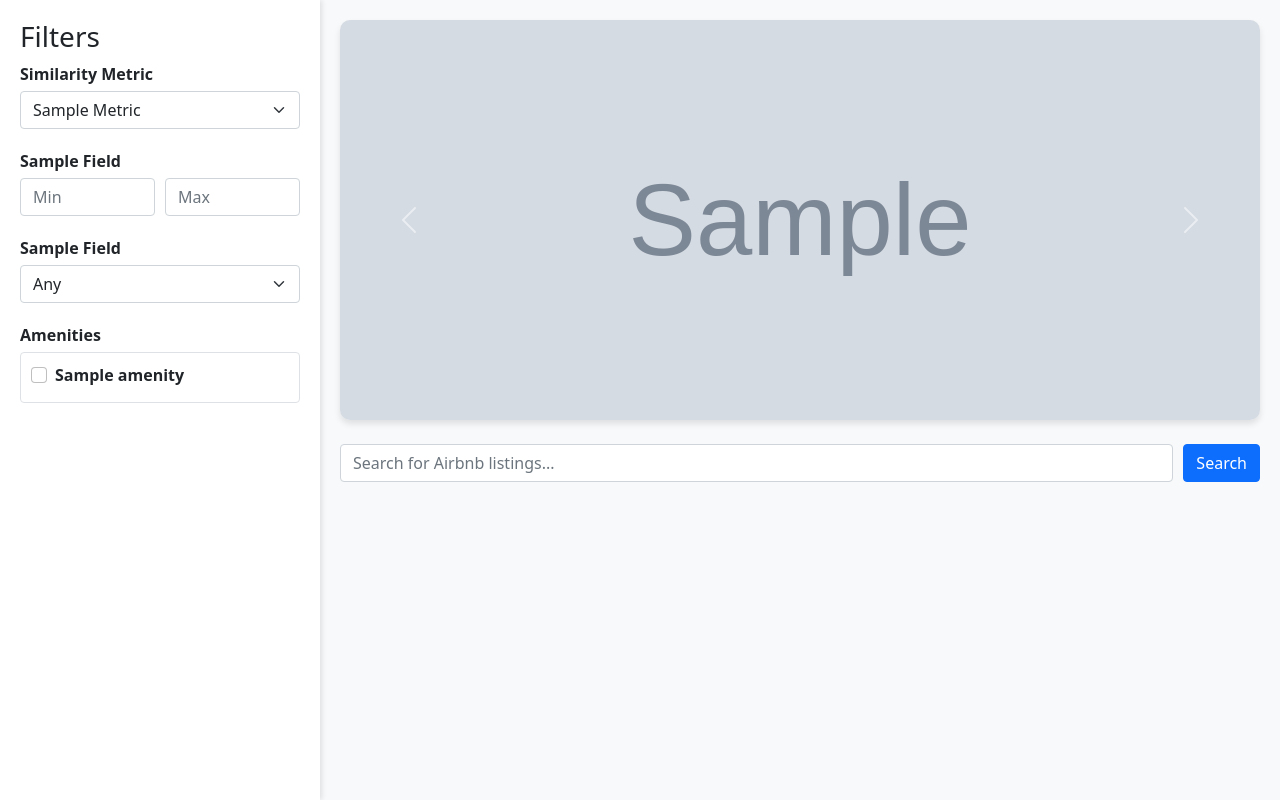
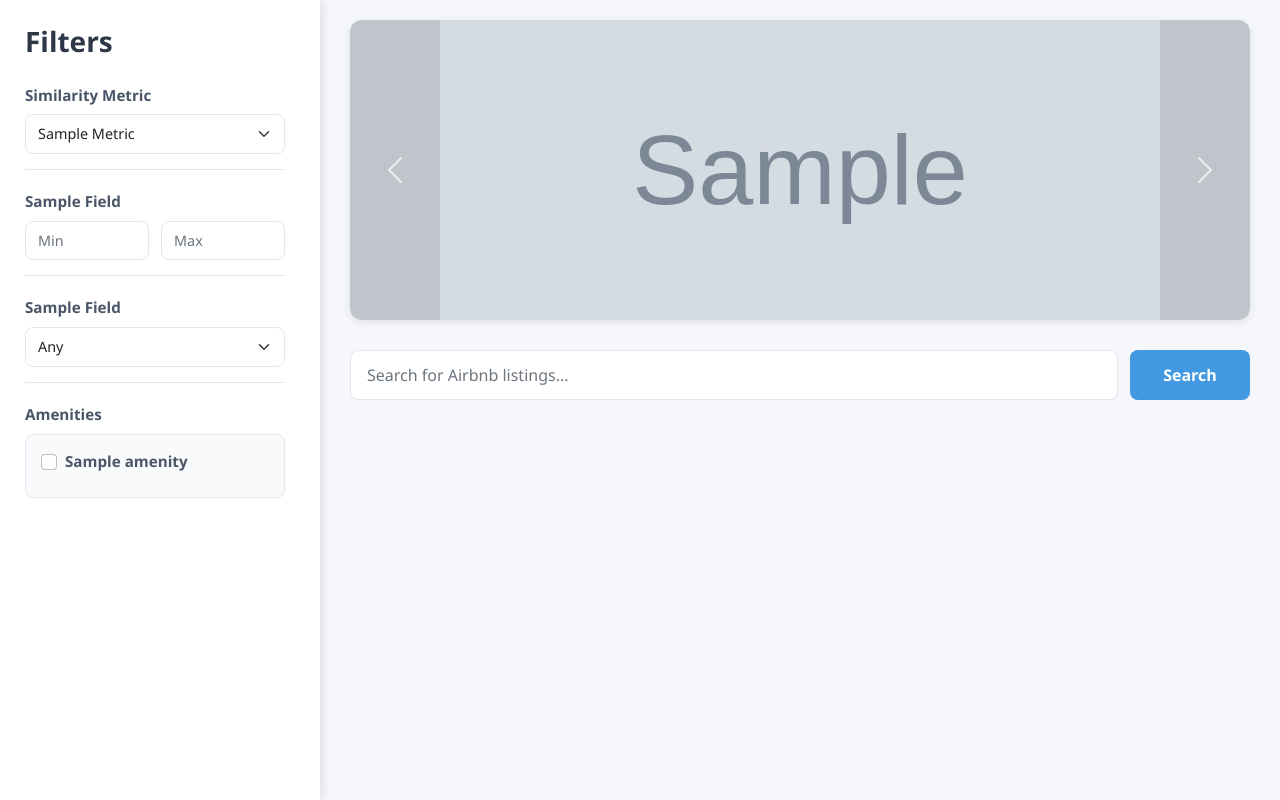
Before and after one commit to KamilaKras/Sicily_AirBNB_RecommendationSystem, a Flask app: template templates/index.html in a window 1280 px wide. Run offline with Flask 2, Linux system fonts and the light colour scheme; the template is opened without the code that fills it: most values are stand-ins (such as "Sample title", 1, 10 or a date in 2020); grey boxes marked "Sample" are stand-in pictures; parts of the project's set-up code (start-up, migrations or seed data) failed here and were passed over.

Commit message:
Enhanced visual experience

```diff
--- a/static/css/style.css
+++ b/static/css/style.css
@@ -1,123 +1,297 @@
 body {
-    background-color: #f8f9fa;
+    background-color: #f5f7fa;
+    font-family: 'Segoe UI', system-ui, -apple-system, sans-serif;
+    color: #2d3748;
+    min-height: 100vh;
+}
+
+.container-fluid {
+    padding: 0;
+}
+
+.row {
+    margin: 0;
 }
 
 .sidebar {
     background-color: white;
-    padding: 20px;
+    padding: 25px;
     height: 100vh;
     overflow-y: auto;
-    box-shadow: 2px 0 5px rgba(0,0,0,0.1);
+    position: fixed;
+    left: 0;
+    top: 0;
+    width: 25%;
+    box-shadow: 2px 0 10px rgba(0, 0, 0, 0.1);
+}
+
+.sidebar h3 {
+    color: #2d3748;
+    margin-bottom: 25px;
+    font-weight: 600;
+}
+
+.filters-container {
+    height: calc(100vh - 100px);
+    overflow-y: auto;
+    padding-right: 10px;
 }
 
 .main-content {
-    padding: 20px;
+    margin-left: 25%;
+    padding: 20px 30px;
+    width: 75%;
 }
 
 .filter-section {
     margin-bottom: 20px;
+    padding-bottom: 15px;
+    border-bottom: 1px solid #e2e8f0;
+}
+
+.filter-section:last-child {
+    border-bottom: none;
 }
 
 .filter-section label {
     display: block;
-    margin-bottom: 5px;
-    font-weight: bold;
+    margin-bottom: 8px;
+    font-weight: 600;
+    color: #4a5568;
+    font-size: 0.95rem;
+}
+
+.form-select,
+.form-control {
+    width: 100%;
+    padding: 8px 12px;
+    border: 1px solid #e2e8f0;
+    border-radius: 8px;
+    background-color: #fff;
+    transition: all 0.2s;
+    font-size: 0.9rem;
+}
+
+.form-select:focus,
+.form-control:focus {
+    outline: none;
+    border-color: #4299e1;
+    box-shadow: 0 0 0 3px rgba(66, 153, 225, 0.2);
 }
 
 .range-inputs {
     display: flex;
-    gap: 10px;
+    gap: 12px;
+}
+
+.range-inputs input {
+    flex: 1;
 }
 
 .amenities-container {
+    border: 1px solid #e2e8f0;
+    border-radius: 8px;
+    padding: 15px;
+    background-color: #f8fafc;
     max-height: 200px;
     overflow-y: auto;
-    border: 1px solid #dee2e6;
-    border-radius: 4px;
-    padding: 10px;
+}
+
+.form-check {
+    margin-bottom: 8px;
+}
+
+.form-check-label {
+    font-size: 0.9rem;
+    color: #4a5568;
 }
 
 .search-container {
     display: flex;
-    gap: 10px;
+    gap: 12px;
+    margin-bottom: 30px;
 }
 
-.search-container input {
+#search-input {
     flex-grow: 1;
+    padding: 12px 16px;
+    font-size: 1rem;
+}
+
+#search-button {
+    padding: 12px 24px;
+    background-color: #4299e1;
+    color: white;
+    border: none;
+    border-radius: 8px;
+    font-weight: 600;
+    transition: all 0.2s;
+    min-width: 120px;
+}
+
+#search-button:hover {
+    background-color: #3182ce;
+    transform: translateY(-1px);
+}
+
+.listing-card {
+    background: white;
+    border: none;
+    border-radius: 12px;
+    margin-bottom: 20px;
+    transition: all 0.3s ease;
+    box-shadow: 0 2px 4px rgba(0, 0, 0, 0.1);
+}
+
+.listing-card:hover {
+    transform: translateY(-3px);
+    box-shadow: 0 4px 8px rgba(0, 0, 0, 0.1);
+}
+
+.card-body {
+    padding: 15px;
+}
+
+.card-title {
+    font-size: 1rem;
+    font-weight: 600;
+    margin-bottom: 10px;
+    line-height: 1.3;
+}
+
+.card-title a {
+    color: #2d3748;
+    text-decoration: none;
+}
+
+.card-title a:hover {
+    color: #4299e1;
+}
+
+.description-text {
+    font-size: 0.85rem;
+    color: #4a5568;
+    line-height: 1.4;
+    margin-bottom: 10px;
+    display: -webkit-box;
+    -webkit-line-clamp: 2;
+    -webkit-box-orient: vertical;
+    overflow: hidden;
+}
+
+.card-text {
+    margin-bottom: 8px;
+}
+
+.card-text small.text-muted {
+    font-size: 0.8rem;
+    line-height: 1.3;
+}
+
+.amenity-badge {
+    display: inline-block;
+    padding: 3px 6px;
+    margin: 2px;
+    background-color: #ebf8ff;
+    color: #2b6cb0;
+    border-radius: 4px;
+    font-size: 0.75rem;
+}
+
+.price {
+    font-size: 1.1rem;
+    font-weight: 700;
+    color: #2b6cb0;
+}
+
+.rating {
+    color: #d69e2e;
+    font-weight: 600;
+    font-size: 0.9rem;
+}
+
+.amenities {
+    margin-top: 8px;
+}
+
+.carousel-container {
+    margin-bottom: 30px;
+    width: 100%;
+    margin-left: auto;
+    margin-right: auto;
 }
 
 .carousel {
-    border-radius: 10px;
+    border-radius: 12px;
     overflow: hidden;
-    box-shadow: 0 4px 6px rgba(0,0,0,0.1);
+    box-shadow: 0 2px 8px rgba(0, 0, 0, 0.1);
+    background-color: #f8fafc;
+    width: 100%;
+}
+
+.carousel-inner {
+    height: 300px;
+    width: 100%;
+}
+
+.carousel-item {
+    height: 300px;
+    width: 100%;
 }
 
 .carousel-item img {
-    height: 400px;
+    width: 100%;
+    height: 300px;
     object-fit: cover;
+    object-position: center;
 }
 
-.listing-card {
-    margin-bottom: 20px;
-    transition: transform 0.2s;
+.carousel-control-prev,
+.carousel-control-next {
+    width: 10%;
+    background: rgba(0, 0, 0, 0.2);
 }
 
-.listing-card:hover {
-    transform: translateY(-5px);
-}
-
-.listing-image {
-    height: 200px;
-    object-fit: cover;
-}
-
-.amenity-badge {
-    margin: 2px;
-    font-size: 0.8em;
-}
-
-.price {
-    font-size: 1.2em;
-    font-weight: bold;
-    color: #28a745;
-}
-
-.rating {
-    color: #ffc107;
-}
-
-.description-text {
-    font-size: 0.9em;
-    color: #666;
-    display: -webkit-box;
-    -webkit-line-clamp: 3;
-    -webkit-box-orient: vertical;
-    overflow: hidden;
-    text-overflow: ellipsis;
-}
-
-.card-title a {
-    color: inherit;
-}
-
-.card-title a:hover {
-    color: #007bff;
+.carousel-control-prev:hover,
+.carousel-control-next:hover {
+    background: rgba(0, 0, 0, 0.3);
 }
 
 /* Custom scrollbar */
 ::-webkit-scrollbar {
-    width: 8px;
+    width: 6px;
 }
 
 ::-webkit-scrollbar-track {
     background: #f1f1f1;
+    border-radius: 3px;
 }
 
 ::-webkit-scrollbar-thumb {
-    background: #888;
-    border-radius: 4px;
+    background: #cbd5e0;
+    border-radius: 3px;
 }
 
 ::-webkit-scrollbar-thumb:hover {
-    background: #555;
+    background: #a0aec0;
 }
+
+/* Responsive adjustments */
+@media (max-width: 768px) {
+    .sidebar {
+        position: relative;
+        width: 100%;
+        height: auto;
+        margin-bottom: 20px;
+    }
+
+    .main-content {
+        margin-left: 0;
+        width: 100%;
+    }
+
+    .filters-container {
+        height: auto;
+        max-height: none;
+    }
+}
--- a/templates/index.html
+++ b/templates/index.html
@@ -84,7 +84,8 @@
             <!-- Main Content -->
             <div class="col-md-9 main-content">
                 <!-- Photo Carousel -->
-                <div id="photoCarousel" class="carousel slide mb-4" data-bs-ride="carousel">
+                <div class="carousel-container">
+                    <div id="photoCarousel" class="carousel slide" data-bs-ride="carousel">
                         <div class="carousel-inner">
                             {% for photo in photos %}
                             <div class="carousel-item {% if loop.first %}active{% endif %}">
@@ -102,6 +103,7 @@
                             <span class="carousel-control-next-icon" aria-hidden="true"></span>
                             <span class="visually-hidden">Next</span>
                         </button>
+                    </div>
                 </div>
 
                 <!-- Search Bar -->
```
Also changed, not shown: static/js/script.js (+9 -21 lines), static/Sicily_photo/Sicily_photo2.jpg (added), static/Sicily_photo/Sicily_photo3.jpg (added). Lines whose indentation alone changed are shown as unchanged.
